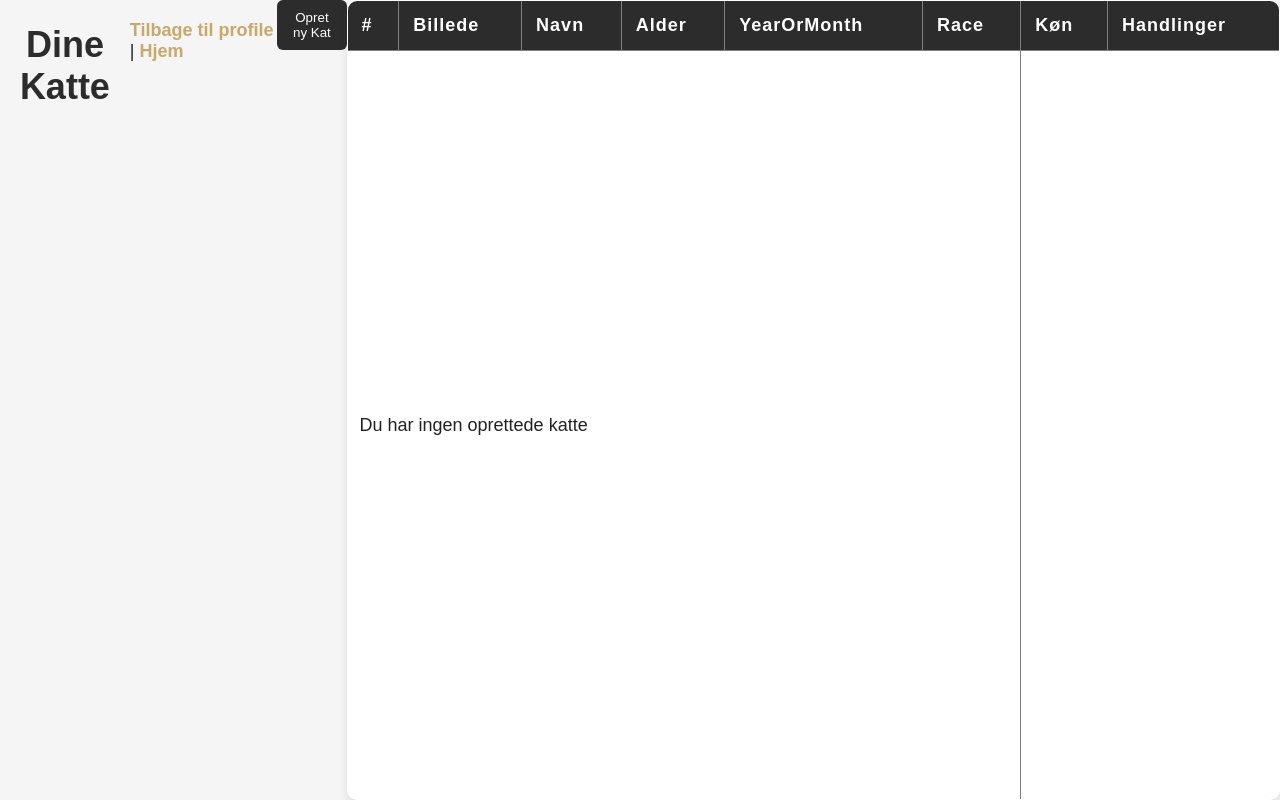
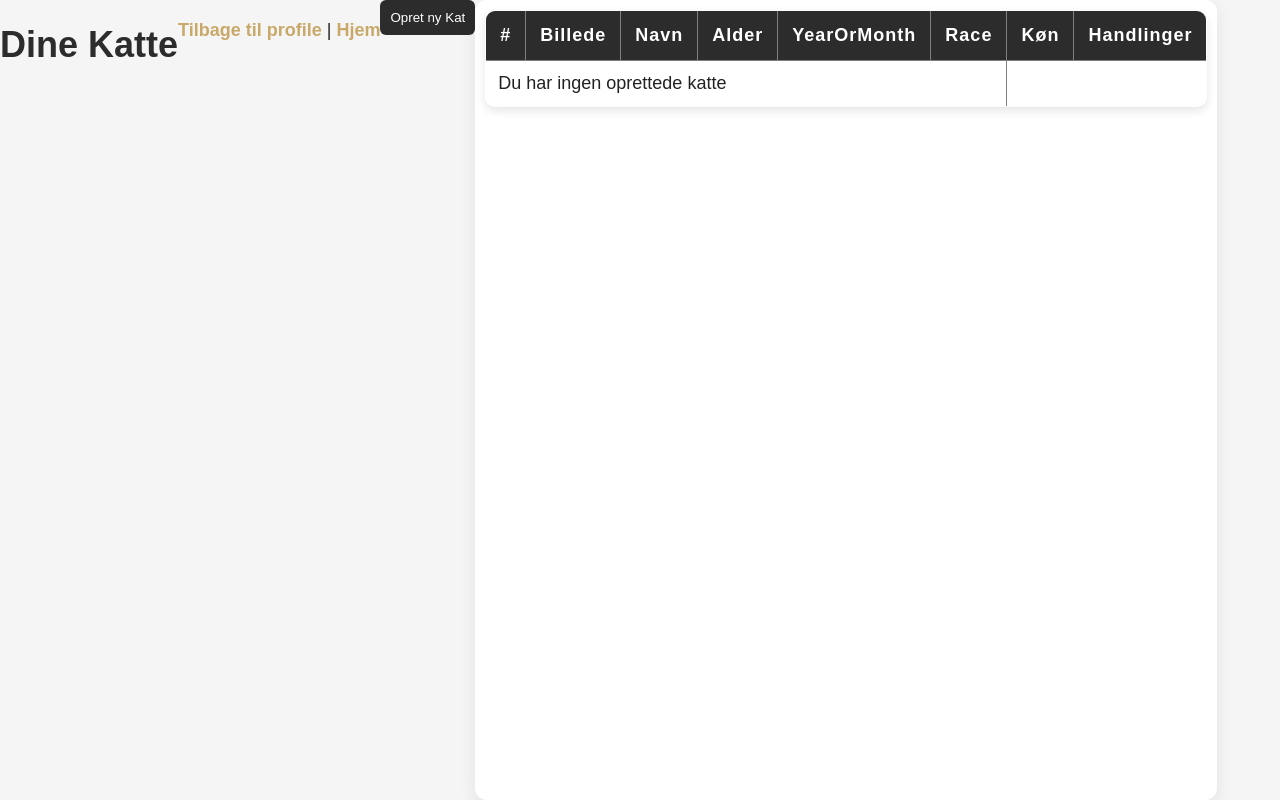
Before and after one commit to nicky4gun/RaceKatteKlubben, a Spring app: template src/main/resources/templates/cat/catList.html in a window 1280 px wide. Run offline with Thymeleaf, Linux system fonts and the light colour scheme; the template is opened without the code that fills it, so the values that code supplies are empty.

Commit message:
changed the way it looks

```diff
--- a/src/main/resources/static/table.css
+++ b/src/main/resources/static/table.css
@@ -23,3 +23,13 @@
 tr:hover {
     background-color: #f0f0f0;
 }
+.cat{
+    background-color: white;
+    padding: 10px;
+    border-radius: 12px;
+    box-shadow: 0 6px 18px rgba(0,0,0,0.08);
+}
+.actions{
+    display: flex;
+    gap: 8px;
+}
--- a/src/main/resources/templates/cat/catList.html
+++ b/src/main/resources/templates/cat/catList.html
@@ -15,7 +15,7 @@
     </p>
 
     <a th:href="@{/profile/{memberId}/cats/create(memberId=${member.id})}"><button type="button">Opret ny Kat</button></a>
-
+<div class="cat">
     <table border="1" id="cat-table">
         <thead>
             <tr>
@@ -39,6 +39,7 @@
                 <td th:text="${cat.race}"></td>
                 <td th:text="${cat.gender}"></td>
                 <td>
+                    <div class="actions">
                     <form th:action="@{/cat/delete/{id}(id=${cat.id})}" method="post">
                         <input type="hidden" name="memberId" th:value="${member.id}">
                         <button type="submit" onclick="return confirm('Er du sikker på du vil slette katten?')">Slet</button>
@@ -49,6 +50,7 @@
                         <input type="hidden" name="catId" th:value="${cat.id}">
                         <button type="submit">Opdater</button>
                     </form>
+                    </div>
                 </td>
             </tr>
             <tr th:if="${#lists.isEmpty(cats)}">
@@ -56,5 +58,6 @@
             </tr>
         </tbody>
     </table>
+</div>
 </body>
 </html>
```
